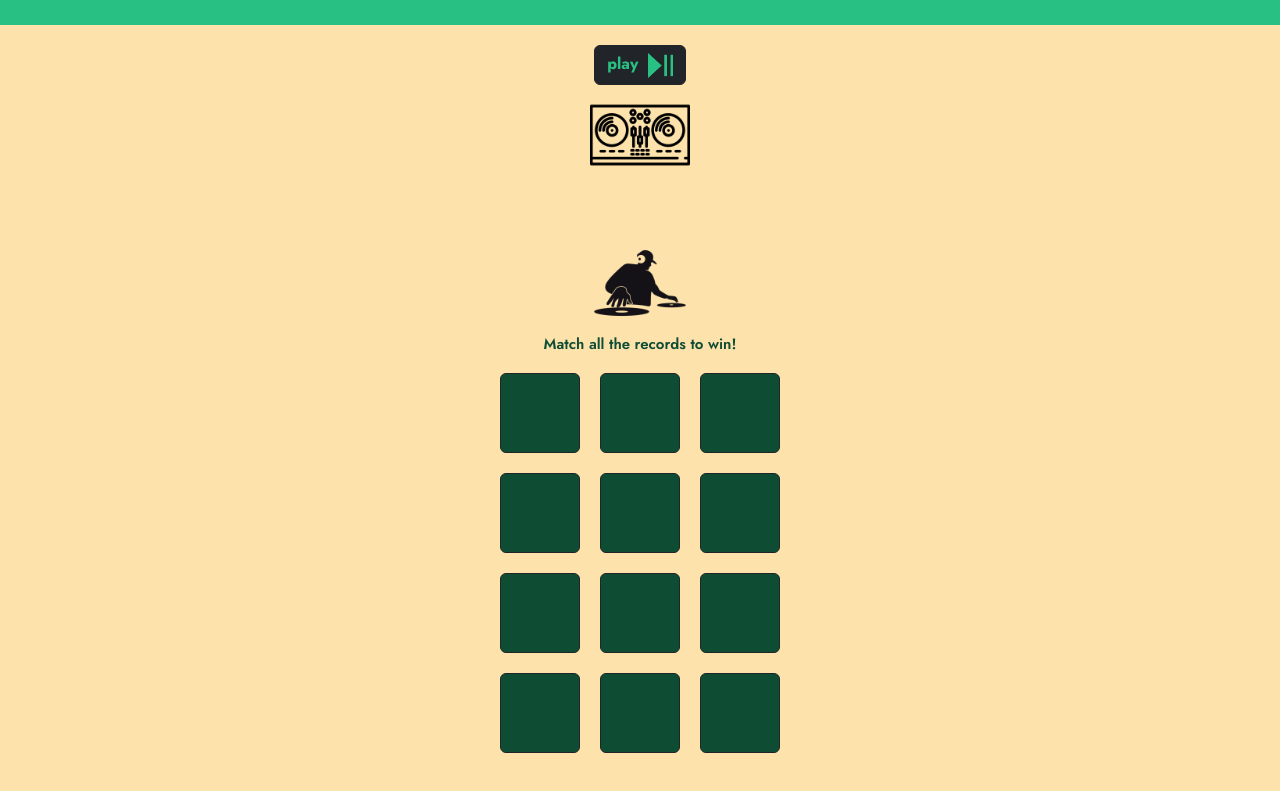
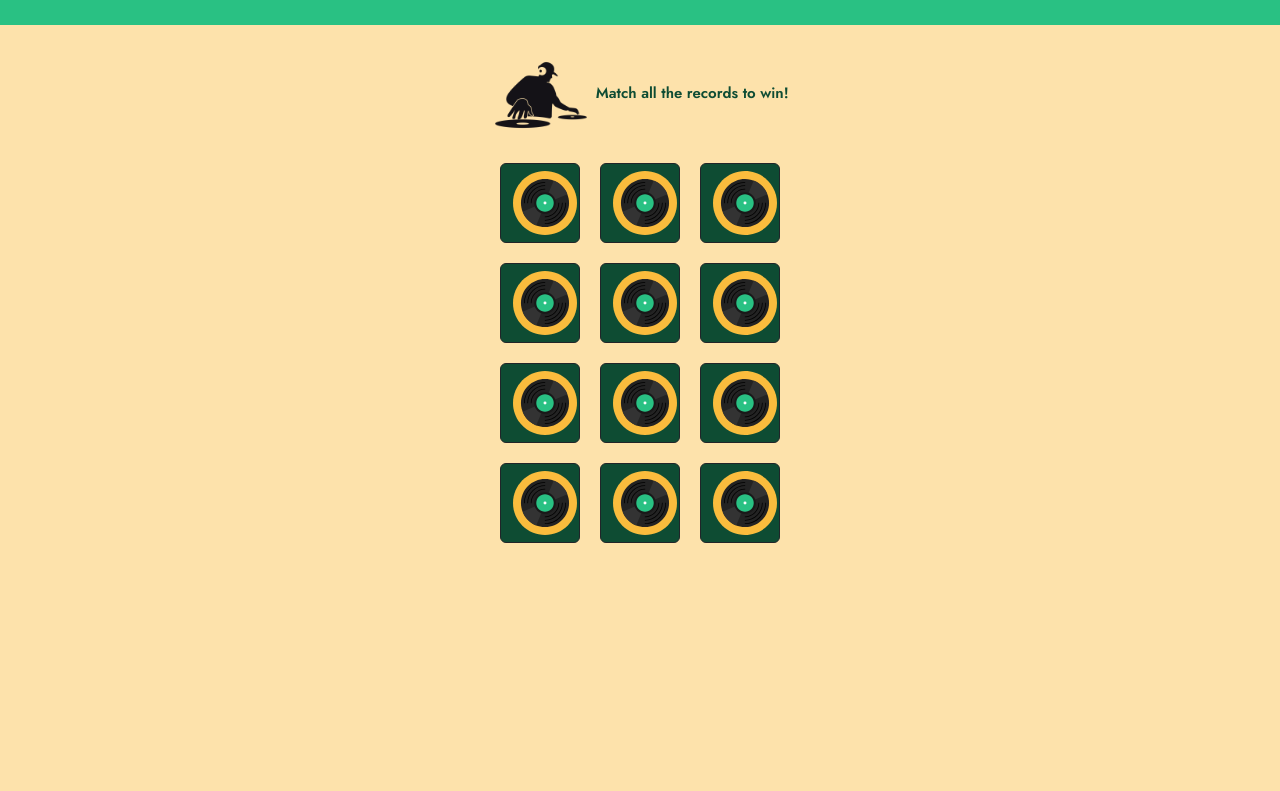
Before and after one commit to nickmonteleone/memory-game, a plain HTML site: page index.html in a window 1280 px wide. Both pictures are taken after a click on the button "play". Shown: the part 87-878 px from the top of the page. After the commit the page ends 800 px from the top, so only its background shows below. Drawn offline with nearby package versions, Linux system fonts and the light colour scheme.

Commit message:
shuffle and set cards added

```diff
--- a/index.html
+++ b/index.html
@@ -17,43 +17,34 @@
   <section class="title-background">
     <h1 class="title-text">
       Memory Game&nbsp;
-      <img class="header-image" src="images/vinyl.svg" alt="vinyl">
+      <img class="record-image" src="images/vinyl.svg" alt="vinyl">
     </h1>
   </section>
 
-  <section class="section-background" id="start-box">
-    <h2 class="start-box">
-      <button type="button" class="btn btn-dark" id="start-button">
+  <section class="section-background">
+    <h2 class="start-box" id="start-box">
+      <button type="button" class="btn btn-dark click" id="start-button">
         play&nbsp;
         <img class="start-image" src="images/play-pause.png" alt="vinyl">
       </button>
       <img class="dj-image" src="images/dj-deck.png" alt="dj-deck">
     </h2>
-  </section>
-
-  <section class="section-background">
-    <img class="dj-image" src="images/dj.png" alt="dj">
-    <h3 class="start-text" id="start-text">
-      Match all the records to win!
-    </h3>
-    <div class="match-box" id="game">
-      <div class="btn btn-dark match-option" id="option-1"></div>
-      <div class="btn btn-dark match-option" id="option-2"></div>
-      <div class="btn btn-dark match-option" id="option-3"></div>
-      <div class="btn btn-dark match-option" id="option-4"></div>
-      <div class="btn btn-dark match-option" id="option-5"></div>
-      <div class="btn btn-dark match-option" id="option-6"></div>
-      <div class="btn btn-dark match-option" id="option-7"></div>
-      <div class="btn btn-dark match-option" id="option-8"></div>
-      <div class="btn btn-dark match-option" id="option-9"></div>
-      <div class="btn btn-dark match-option" id="option-10"></div>
-      <div class="btn btn-dark match-option" id="option-11"></div>
-      <div class="btn btn-dark match-option" id="option-12"></div>
+    <div class="match-box" id="game" style="display:none">
+      <h3 class="start-text" id="start-text">
+        <img class="dj-image" src="images/dj.png" alt="dj">
+        Match all the records to win!
+      </h3>
+      <!-- <button class="btn btn-dark click match-option" id="option-0">
+        <img class="record-image" src="images/vinyl.svg" alt="vinyl">
+      </button>
+      <img class="match-option record-image" src="" alt="vinyl" id="result-0">-->
     </div>
-  </section>
-
-
-  <section class="section-background">
+    <div class="end-box" id="end-box" style="display:none">
+      <h3 class="end-text">
+        Rock on! Click play to give it another spin.
+      </h3>
+      <img class="end-image" src="images/celebrate.png" alt="dj">
+    </div>
   </section>
 
   <script src="memory-game.js"></script>
--- a/memory-game.css
+++ b/memory-game.css
@@ -5,14 +5,6 @@
     url('fonts/OFL.txt') format('woff')
 }
 
-/*
-#game div {
-  border: 1px solid black;
-  width: 100px;
-  height: 100px;
-  margin: 20px;
-  display: inline-block;
-} */
 
 /* font styling for all text */
 * {
@@ -25,10 +17,9 @@
   background: #FDE2AB;
 }
 
-.header-image {
+.record-image {
   width: 64px;
   height: 64px;
-  flex-shrink: 0;
 }
 
 .title-background {
@@ -77,7 +68,6 @@
 .start-image {
   width: 25px;
   height: 25px;
-  flex-shrink: 0;
 }
 
 .start-text {
@@ -102,10 +92,36 @@
   height: 80px;
   background-color: #0E4C33;
   margin: 10px;
+  align-items: center;
+  display: flex;
+  justify-content: space-around;
 }
 
 
 .dj-image {
   width: 100px;
-  flex-shrink: 0;
 }
+
+
+.end-image {
+  width: 200px;
+}
+
+
+.end-box {
+  display: flex;
+  align-items: baseline;
+  flex-direction: column;
+  align-content: space-around;
+  flex-wrap: wrap;
+  align-items: center;
+}
+
+.end-text {
+  color: #0E4C33;
+  font-size: 15px;
+  font-style: normal;
+  font-weight: 600;
+  line-height: normal;
+  text-align: center;
+}
--- a/memory-game.js
+++ b/memory-game.js
@@ -1,33 +1,53 @@
 "use strict";
 
+// start button event listener
+const startButton = document.getElementById("start-button");
+const startBox = document.getElementById("start-box")
+const gameBox = document.getElementById("game");
+startButton.addEventListener('click', startGame);
+
+function startGame() {
+  console.log('starting game');
+  // decide which images will be in the game
+  const imageOptions = chooseImages(14, 6);
+  console.log(`Selected images: ${imageOptions}`);
+  // shuffle the images so they are mixed for matching
+  const shuffledImages = shuffle(imageOptions);
+  console.log(`Shuffled images: ${shuffledImages}`);
+  // create cards from the shuffled images
+  createCards(shuffledImages);
+  console.log("set cards");
+  // show and hide boxes to start
+  gameBox.style.display = "flex";
+  startBox.style.display = "none"
+}
+
+function chooseImages(options, selections) {
+  let selectedImages = [];
+  for (let i = 0; i < selections; i++) {
+      let randomInt;
+      do randomInt = Math.floor(Math.random() * options) + 1;
+      while (selectedImages.includes(randomInt));
+      // add twice so there are two to match
+      selectedImages.push(randomInt, randomInt);
+  }
+  return selectedImages;
+}
 /** Memory game: find matching pairs of cards and flip both of them. */
 
 const FOUND_MATCH_WAIT_MSECS = 1000;
-const COLORS = [
-  "red", "blue", "green", "orange", "purple",
-  "red", "blue", "green", "orange", "purple",
-];
-
-const colors = shuffle(COLORS);
-
-createCards(colors);
 
 
 /** Shuffle array items in-place and return shuffled array. */
 
 function shuffle(items) {
-  // This algorithm does a "perfect shuffle", where there won't be any
-  // statistical bias in the shuffle (many naive attempts to shuffle end up not
-  // be a fair shuffle). This is called the Fisher-Yates shuffle algorithm; if
-  // you're interested, you can learn about it, but it's not important.
-
+  // This algorithm does a "perfect shuffle", from starter code
   for (let i = items.length - 1; i > 0; i--) {
     // generate a random index between 0 and i
     let j = Math.floor(Math.random() * i);
     // swap item at i <-> item at j
     [items[i], items[j]] = [items[j], items[i]];
   }
-
   return items;
 }
 
@@ -37,12 +57,27 @@ function shuffle(items) {
  * - a class with the value of the color
  * - a click event listener for each card to handleCardClick
  */
-
-function createCards(colors) {
-  const gameBoard = document.getElementById("game");
-
-  for (let color of colors) {
-    // missing code here ...
+function createCards(imageNumbers) {
+  let button;
+  let recordImage;
+  let matchImage;
+  for (let i = 0; i < imageNumbers.length; i++){
+    button = document.createElement('button');
+    button.classList.add("btn", "btn-dark", "click", "match-option");
+    button.setAttribute('id', `option-${i}`);
+    button.setAttribute('image-number', imageNumbers[i]);
+    recordImage = document.createElement('img');
+    recordImage.classList.add("record-image");
+    recordImage.setAttribute('src', `images/vinyl.svg`)
+    button.appendChild(recordImage);
+    gameBox.appendChild(button);
+    // add image element for the match result, hide at start
+    matchImage = document.createElement('img');
+    matchImage.classList.add("match-option", "record-image");
+    matchImage.setAttribute('id', `result-${i}`);
+    matchImage.setAttribute('src', `game-images/${imageNumbers[i]}.jpg`);
+    matchImage.style.display = "none";
+    gameBox.appendChild(matchImage);
   }
 }
 
```
Also changed, not shown: game-images/3.jpg (added), game-images/4.jpg (added), game-images/5.jpg (added), images/celebrate.png (added), 13 other files.
